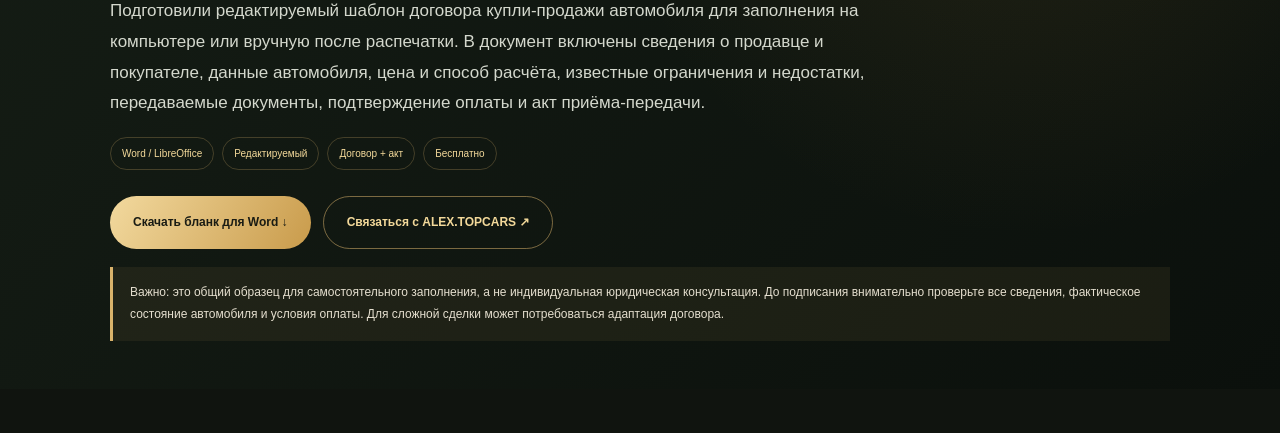
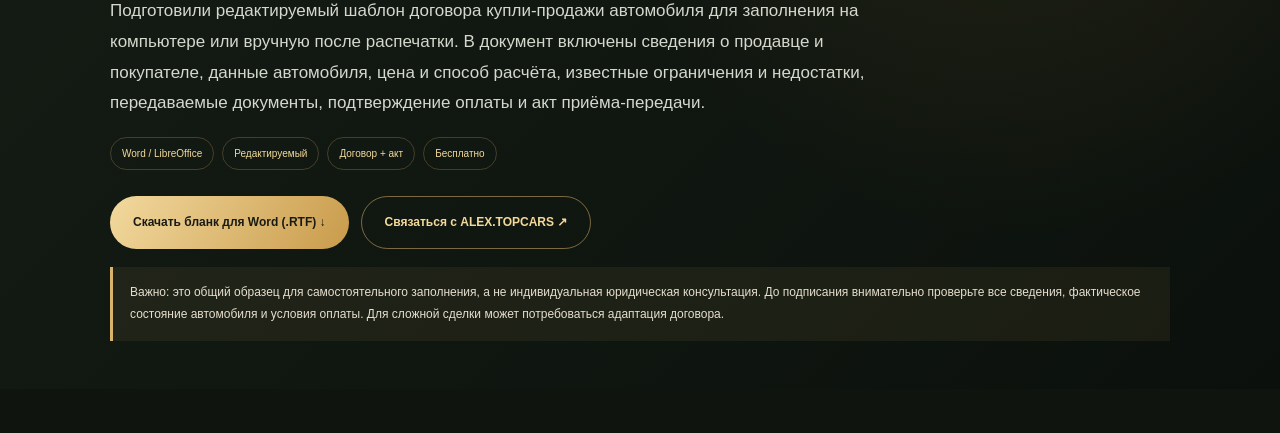
Before and after one commit to alextopcars/belgorod, a plain HTML site: page dogovor-kupli-prodazhi-avtomobilya.html in a window 1280 px wide. Shown: the part 325-758 px from the top of the page. Drawn offline with Linux system fonts and the light colour scheme.

Commit message:
Clarify the downloadable Word-compatible RTF file format

```diff
--- a/dogovor-kupli-prodazhi-avtomobilya.html
+++ b/dogovor-kupli-prodazhi-avtomobilya.html
@@ -51,7 +51,7 @@ footer{border-top:1px solid #d9b36b30;padding:22px 0;color:#aeb4a6;font-size:11p
 <h1>Договор купли-продажи автомобиля: скачать бланк</h1>
 <p class="lead">Подготовили редактируемый шаблон договора купли-продажи автомобиля для заполнения на компьютере или вручную после распечатки. В документ включены сведения о продавце и покупателе, данные автомобиля, цена и способ расчёта, известные ограничения и недостатки, передаваемые документы, подтверждение оплаты и акт приёма-передачи.</p>
 <div class="badges"><span class="badge">Word / LibreOffice</span><span class="badge">Редактируемый</span><span class="badge">Договор + акт</span><span class="badge">Бесплатно</span></div>
-<div class="actions"><a class="btn goldbtn" href="assets/dogovor-kupli-prodazhi-avto.rtf" download="blank-dogovor-kupli-prodazhi-avtomobilya.rtf">Скачать бланк для Word ↓</a><a class="btn outline" href="./#contacts">Связаться с ALEX.TOPCARS ↗</a></div>
+<div class="actions"><a class="btn goldbtn" href="assets/dogovor-kupli-prodazhi-avto.rtf" download="blank-dogovor-kupli-prodazhi-avtomobilya.rtf">Скачать бланк для Word (.RTF) ↓</a><a class="btn outline" href="./#contacts">Связаться с ALEX.TOPCARS ↗</a></div>
 <div class="warning">Важно: это общий образец для самостоятельного заполнения, а не индивидуальная юридическая консультация. До подписания внимательно проверьте все сведения, фактическое состояние автомобиля и условия оплаты. Для сложной сделки может потребоваться адаптация договора.</div>
 </div></section>
 <section class="content"><div class="wrap grid">
```
